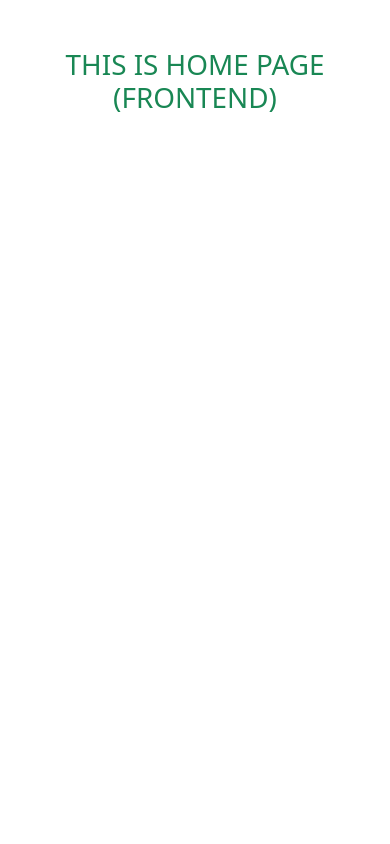
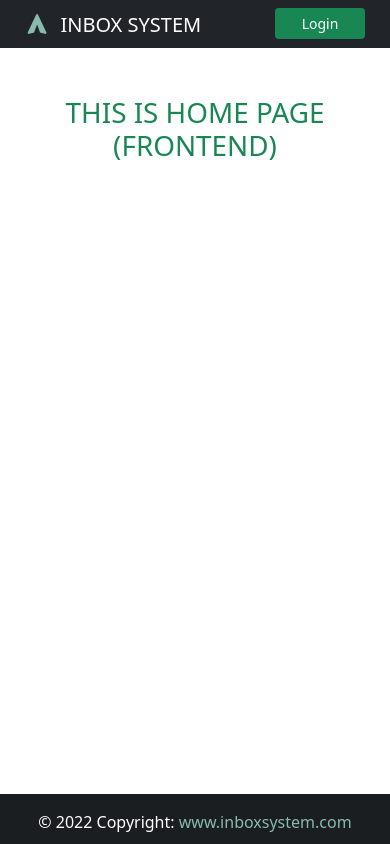
Before and after one commit to gaudskg/Inbox-System, a Django app: page / in a window 390 px wide. Run offline with Django 4.2, Linux system fonts and the light colour scheme; some libraries are stand-ins or nearby versions.

Commit message:
static files and login page configured

```diff
--- a/home/templates/base.html
+++ b/home/templates/base.html
@@ -25,8 +25,38 @@
 </head>
 
 <body>
+    <div class="wrapper">
+        <!-- NAVBAR -->
+        <header>
+            <nav class="navbar navbar-expand-lg navbar-dark bg-dark">
+                <div class="col-sm">
+                    <a href="" class="navbar-brand flex-grow-i" style="color: #fff; margin-left: 25px;">
+                        <i class="bx bxs-send bx-rotate-270 align-middle" style="color: #8abaae; font-size: 25px;"></i>&nbsp; <span class="align-middle">INBOX SYSTEM</span>
+                    </a>
+                </div>
+
+                <!-- BUTTONS -->
+                <div class="col-sm">
+                    <a href="{% url 'inbox' %}" class="btn btn-success btn-sm" id="btn-nav"> Login </a>
+                </div>
+            </nav>
+        </header>
+
     <!-- BLOCK CONTENT ROOT-->
     {% block content %} {% endblock content %}
+    </div>  <!-- end wrapper  -->
+
+    <!-- FOOTER -->
+    <footer class="bg-dark text-center text-lg-start" id="footer" style="color: #fff;">
+        <div class="text-center p-3" style="background-color: rgba(0, 0, 0, 0.2);">
+            &copy; {% now "Y" %} Copyright:
+            <a class="text-light" href="#" style="text-decoration: none;">
+                <span style="color: #8abaae;">www.inboxsystem.com</span>
+            </a>
+        </div>
+    </footer>
+
+
 
     <!-- BOOTSTRAP CDN -->
     <script src="https://cdn.jsdelivr.net/npm/bootstrap@5.0.2/dist/js/bootstrap.bundle.min.js" integrity="sha384-MrcW6ZMFYlzcLA8Nl+NtUVF0sA7MsXsP1UyJoMp4YLEuNSfAP+JcXn/tWtIaxVXM" crossorigin="anonymous"></script>
--- a/home/urls.py
+++ b/home/urls.py
@@ -2,9 +2,7 @@ from django.urls import path
 from . import views
 
 urlpatterns = [
-    path('', views.home, name="home"),
-    path('login/', views.login, name="login"),
+
     path('inbox/',views.inbox, name="inbox"),
-    path('login/',views.login, name="login")
 
 ]
--- a/home/views.py
+++ b/home/views.py
@@ -1,13 +1,17 @@
-from curses.ascii import HT
+import importlib
 from django.shortcuts import render
 from django.http import HttpResponse
+from django.contrib.auth.decorators import login_required #login required to access private pages
+from django.views.decorators.cache import cache_control #Destroy the session after logout
 # Create your views here.
 
 def home(request):
     return render(request,'home.html')
 
+@login_required(login_url='login')
+@cache_control(no_cache=True, must_revalidate=True, no_store=True)
 def inbox(request):
     return render(request,'inbox.html')
 
-def login(request):
-    return render(request,'registration/login.html')
+# def login(request):
+#     return render(request,'registration/login.html')
--- a/inbox_system/settings.py
+++ b/inbox_system/settings.py
@@ -127,3 +127,7 @@ DEFAULT_AUTO_FIELD = 'django.db.models.BigAutoField'
 
 STATIC_URL = '/static/'
 STATICFILES_DIRS = [BASE_DIR / 'static']
+
+# LOGIN/LOGOUT
+LOGIN_REDIRECT_URL = "inbox"
+LOGOUT_REDIRECT_URL = "home"
--- a/inbox_system/urls.py
+++ b/inbox_system/urls.py
@@ -15,8 +15,12 @@ Including another URLconf
 """
 from django.contrib import admin
 from django.urls import path,include
-
+from home import views
 urlpatterns = [
     path('admin/', admin.site.urls),
-    path('',include('home.urls'))
+    path('login/',include('django.contrib.auth.urls')),
+    path('', views.home, name="home"),
+    path('inbox/', views.inbox, name="inbox"),
+
+    # path('',include('home.urls'))
 ]
--- a/static/css/style.css
+++ b/static/css/style.css
@@ -0,0 +1,32 @@
+/*-------------------------
+START CONFIGURATION
+-------------------------*/
+html,body{
+    height: 100%;
+    margin: 0;
+    max-width: 100%;
+    overflow: hidden;
+}
+
+/*-------------------------
+FOOTER CONFIGURATION
+-------------------------*/
+.wrapper{
+    min-height: 100%;
+    margin-bottom: -50px;
+}
+
+#footer,
+.push{
+    height: 50px;
+}
+
+/*-------------------------
+NAVBAR CONFIGURATION
+-------------------------*/
+
+#btn-nav{
+    width: 90px;
+    float: right;
+    margin-right: 25px;
+}
```
Also changed, not shown: home/templates/registration/login.html (+20 -3 lines).
